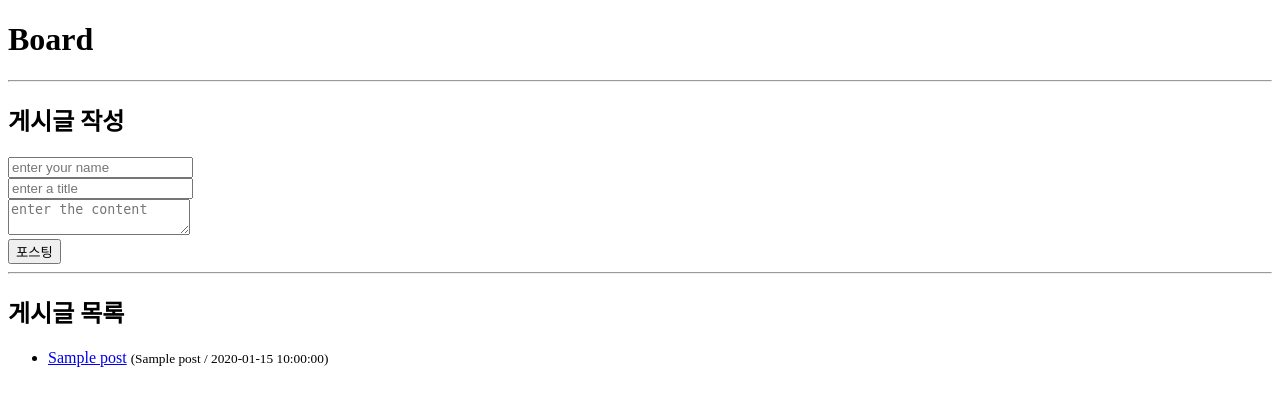
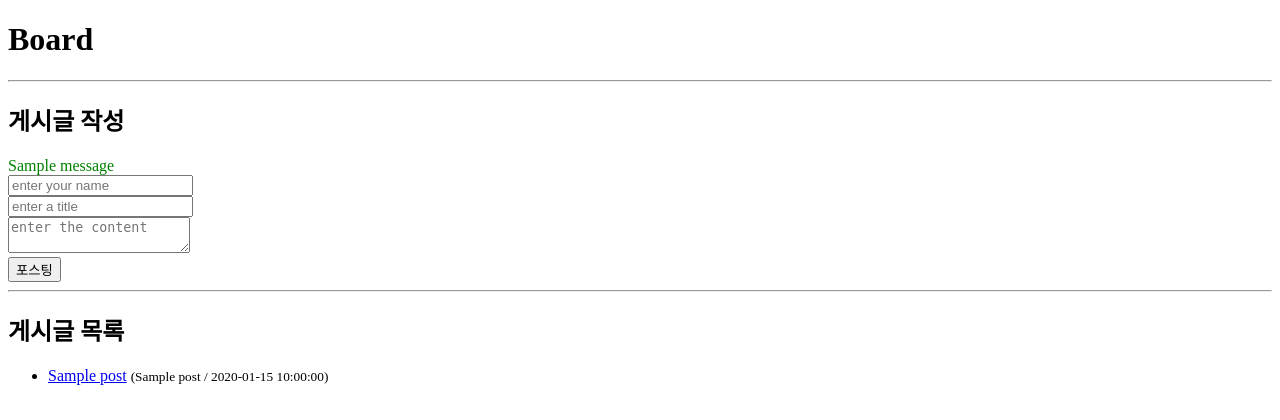
Before and after one commit to Trillion-Impulse/practice_Board, a Flask app: template templates/main.html in a window 1280 px wide. Shown: the top 420 px of the page. Run offline with Flask 3, Linux system fonts and the light colour scheme; the template is opened without the code that fills it: most values are stand-ins (such as "Sample title", 1, 10 or a date in 2020); one stand-in notice (Sample message) is shown; some libraries are stand-ins or nearby versions.

Commit message:
feat(main.html): flash message 표시 기능 추가

```diff
--- a/templates/main.html
+++ b/templates/main.html
@@ -8,7 +8,15 @@
         <h1>Board</h1>
 
         <hr>
+
         <h2>게시글 작성</h2>
+        {% with messages = get_flashed_messages()%}
+            {% if messages %}
+                {% for message in messages %}
+                    <div style="color: green;">{{message}}</div>
+                {% endfor %}
+            {% endif %}
+        {% endwith %}
         <form action="/add" method="post">
             <input type="text" name="user-name" placeholder="enter your name" maxlength="12" required>
             <br>
```
